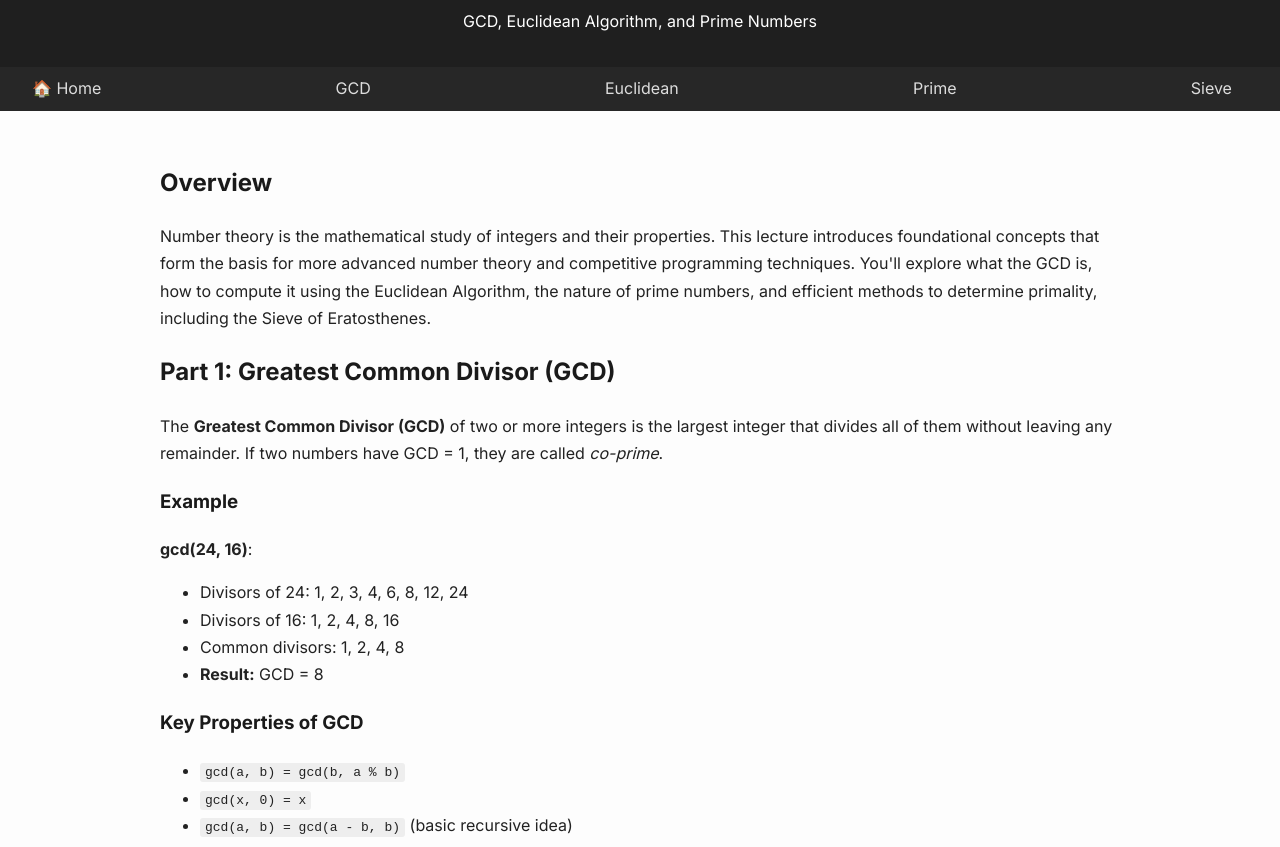
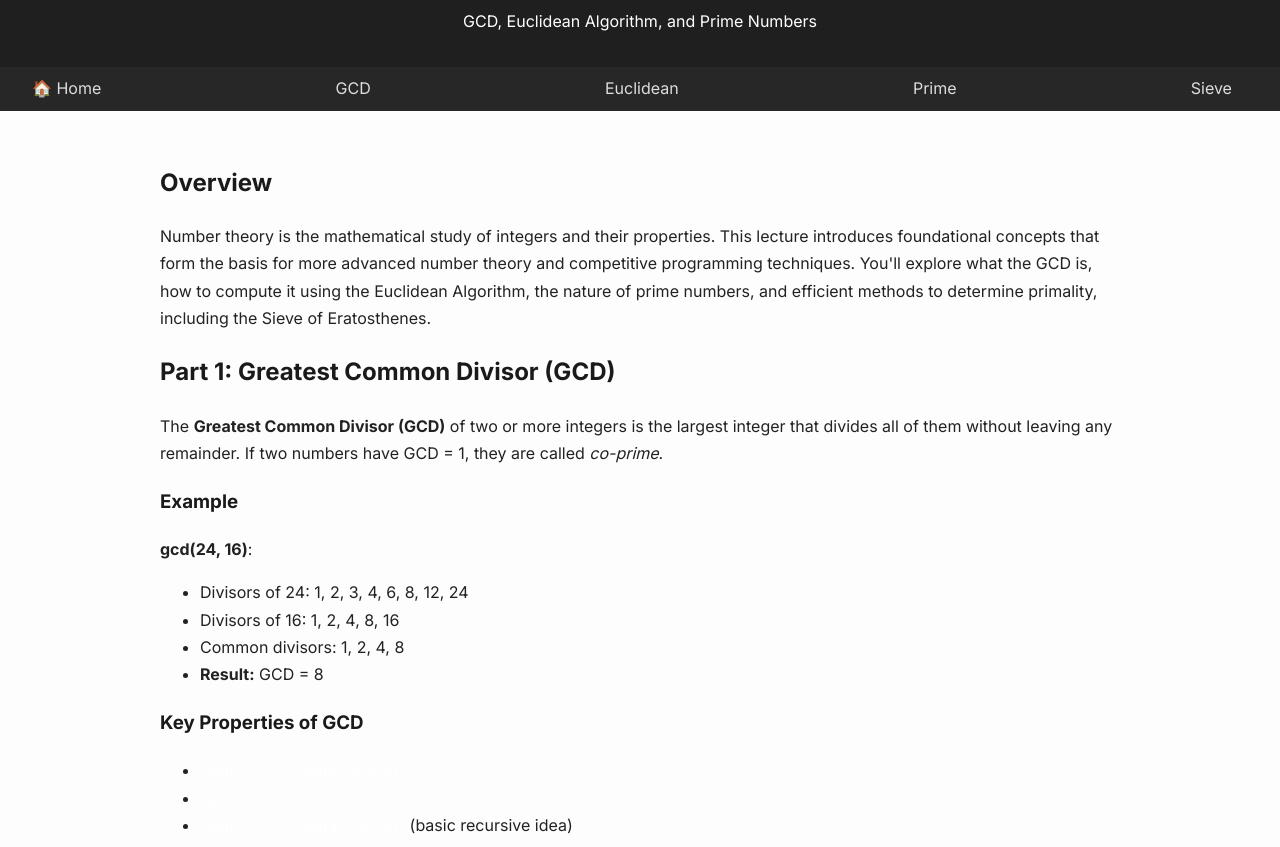
Before and after one commit to algorider111/shayan-topic-stream-ref, a plain HTML site: page num-theory-1.html in a window 1280 px wide. Shown: the part 105-952 px from the top of the page. Drawn offline with Linux system fonts and the light colour scheme.

Commit message:
Update num-theory-1.html

```diff
--- a/num-theory-1.html
+++ b/num-theory-1.html
@@ -44,7 +44,7 @@
       color: #1a1a1a;
     }
     code {
-      background: #eee;
+      color : white;
       padding: 2px 5px;
       border-radius: 3px;
     }
```
